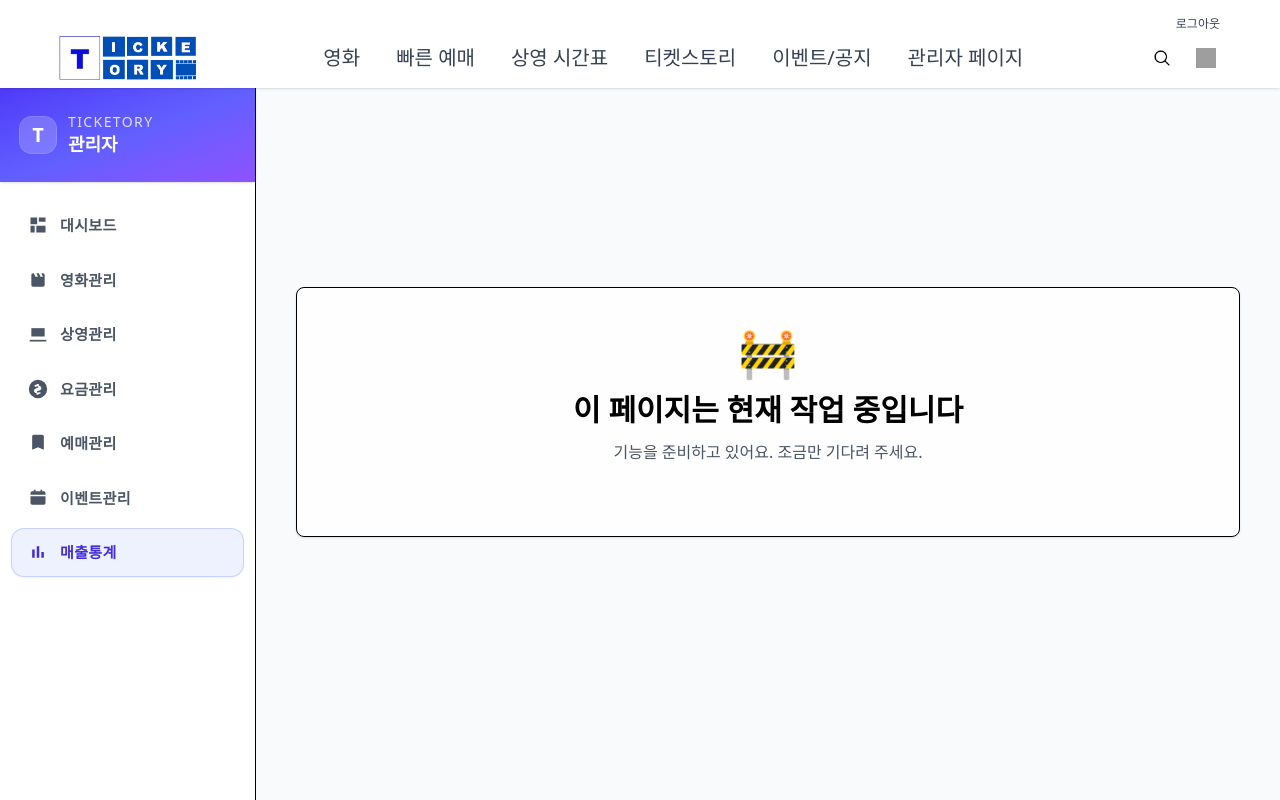
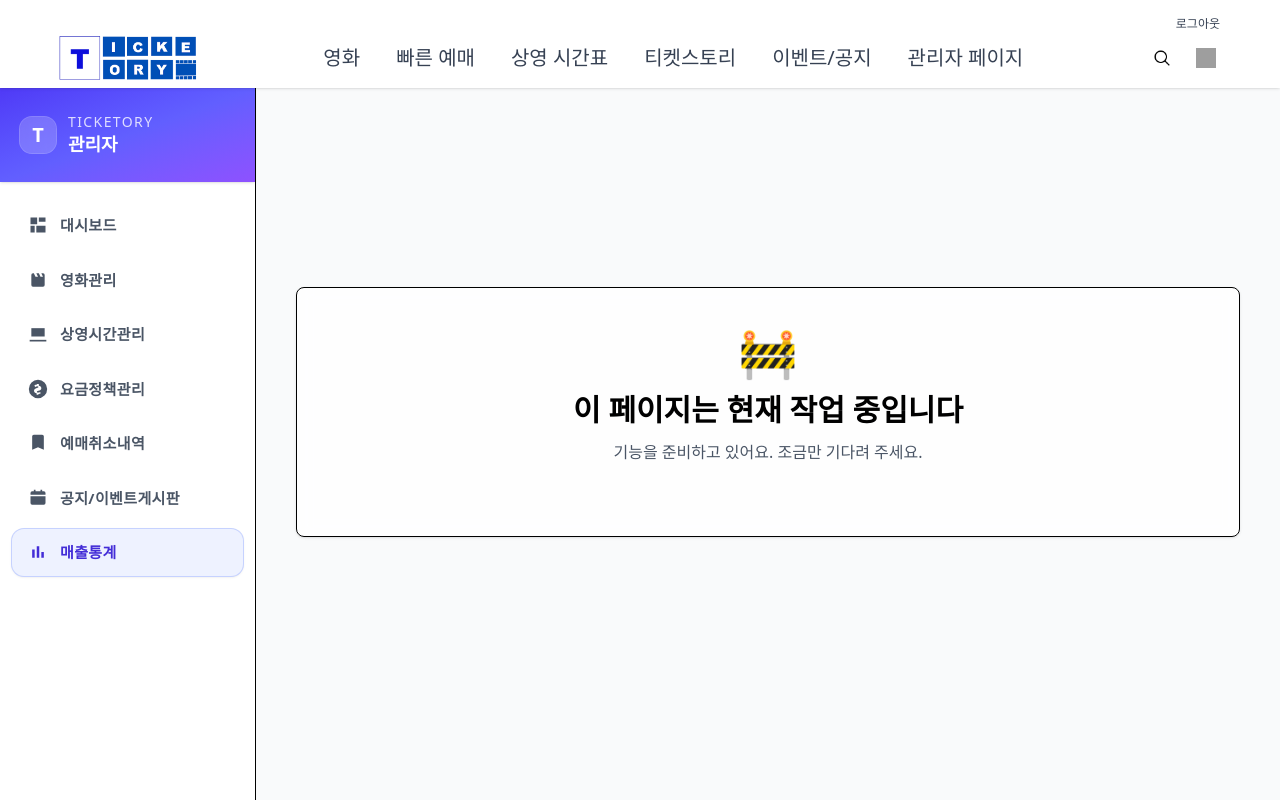
Before and after one commit to sjyun0507/ticketory_frontend, a React (Vite) app: page /admin/stats in a window 1280 px wide. Shown: the top 800 px of the page. Built offline with nearby package versions, Linux system fonts and the light colour scheme; no server answers; sample sign-in values are in the browser's storage; grey boxes are pictures that could not be loaded.

Commit message:
css 수정

```diff
--- a/src/components/AdminSidebar.jsx
+++ b/src/components/AdminSidebar.jsx
@@ -43,10 +43,10 @@ const Icon = {
 const navItems = [
   { to: "/admin", label: "대시보드", icon: Icon.dashboard, end: true },
   { to: "/admin/movies", label: "영화관리", icon: Icon.movies, end: true },
-  { to: "/admin/screenings", label: "상영관리", icon: Icon.screenings, end: true },
-  { to: "/admin/pricing", label: "요금관리", icon: Icon.pricing, end: true },
-  { to: "/admin/bookings", label: "예매관리", icon: Icon.bookings },
-  { to: "/admin/event", label: "이벤트관리", icon: Icon.events, end: true },
+  { to: "/admin/screenings", label: "상영시간관리", icon: Icon.screenings, end: true },
+  { to: "/admin/pricing", label: "요금정책관리", icon: Icon.pricing, end: true },
+  { to: "/admin/bookings", label: "예매취소내역", icon: Icon.bookings },
+  { to: "/admin/event", label: "공지/이벤트게시판", icon: Icon.events, end: true },
   { to: "/admin/stats", label: "매출통계", icon: Icon.stats }
 ];
 
--- a/src/pages/admin/AdminBookings.jsx
+++ b/src/pages/admin/AdminBookings.jsx
@@ -82,7 +82,7 @@ const AdminBookings = () => {
         <section className="w-full">
           <div className="mb-6 flex flex-col sm:items-start sm:justify-between gap-4">
             <div>
-              <h2 className="text-2xl sm:text-3xl font-semibold">취소 로그</h2>
+              <h2 className="text-2xl sm:text-3xl font-semibold">예매 취소 내역 </h2>
             </div>
 
             <div className="flex gap-2">
--- a/src/pages/mypage/MyBookings.jsx
+++ b/src/pages/mypage/MyBookings.jsx
@@ -481,7 +481,13 @@ const MyBookings = () => {
                                             <button
                                                 type="button"
                                                 onClick={() => openDetail(bk)}
-                                                className="text-[12px] px-2.5 py-1.5 border border-gray-200 rounded bg-gray-50 hover:bg-gray-100"
+                                                disabled={bk.uiStatus === 'CANCELED'}
+                                                aria-disabled={bk.uiStatus === 'CANCELED'}
+                                                title={bk.uiStatus === 'CANCELED' ? '결제 취소된 예매는 티켓을 볼 수 없습니다' : ''}
+                                                className={`text-[12px] px-2.5 py-1.5 border border-gray-200 rounded
+                                                    ${bk.uiStatus === 'CANCELED'
+                                                        ? 'bg-gray-200 text-gray-400 cursor-not-allowed'
+                                                        : 'bg-gray-50 hover:bg-gray-100'}`}
                                             >
                                                 티켓보기
                                             </button>
--- a/src/pages/payment/Payment.jsx
+++ b/src/pages/payment/Payment.jsx
@@ -376,7 +376,7 @@ export default function Payment() {
                     {/* 할인 적용 - 포인트만 */}
                     <div>
                         <h3 className="text-lg font-semibold mb-2">할인 적용</h3>
-                        <div className="bg-gray-50 border rounded-lg p-4">
+                        <div className="bg-white border rounded-lg p-4">
                             <div className="flex justify-between items-center mb-2">
                                 <span className="text-sm font-medium">보유 포인트</span>
                                 <span className="text-amber-700 font-semibold">{availablePoints.toLocaleString()}점</span>
@@ -407,7 +407,7 @@ export default function Payment() {
                 </div>
 
                     {/* 취소/환불 정책 동의 */}
-                    <div className="mt-3 bg-zinc-300/40 rounded-lg p-3">
+                    <div className="mt-3 bg-zinc-200/40 rounded-lg p-3">
                         <label className="flex items-start gap-3 cursor-pointer">
                             <input
                                 type="checkbox"
--- a/src/pages/payment/PaymentSuccess.jsx
+++ b/src/pages/payment/PaymentSuccess.jsx
@@ -144,6 +144,7 @@ export default function PaymentSuccess() {
   // status === 'ok'
   const total = receipt?.totalAmount ?? amount;
   const approvedAt = receipt?.approvedAt || receipt?.approved_at;
+  const paymentStatus = receipt?.paymentStatus || preview?.paymentStatus;
 
   return (
     <div className="max-w-3xl mx-auto mt-16 space-y-8">
@@ -206,8 +207,13 @@ export default function PaymentSuccess() {
       {/* 이동 버튼 */}
       <div className="flex gap-2 justify-center pb-8">
         <button
+          disabled={paymentStatus === 'CANCELLED'}
           onClick={() => navigate('/mypage/bookings')}
-          className="px-4 py-2 rounded-lg bg-indigo-600 text-white hover:bg-indigo-700 active:bg-indigo-800"
+          className={`px-4 py-2 rounded-lg
+      ${paymentStatus === 'CANCELLED'
+        ? 'bg-gray-300 text-gray-500 cursor-not-allowed'
+        : 'bg-indigo-600 text-white hover:bg-indigo-700 active:bg-indigo-800'}
+    `}
         >
           예매내역 보기
         </button>
```
